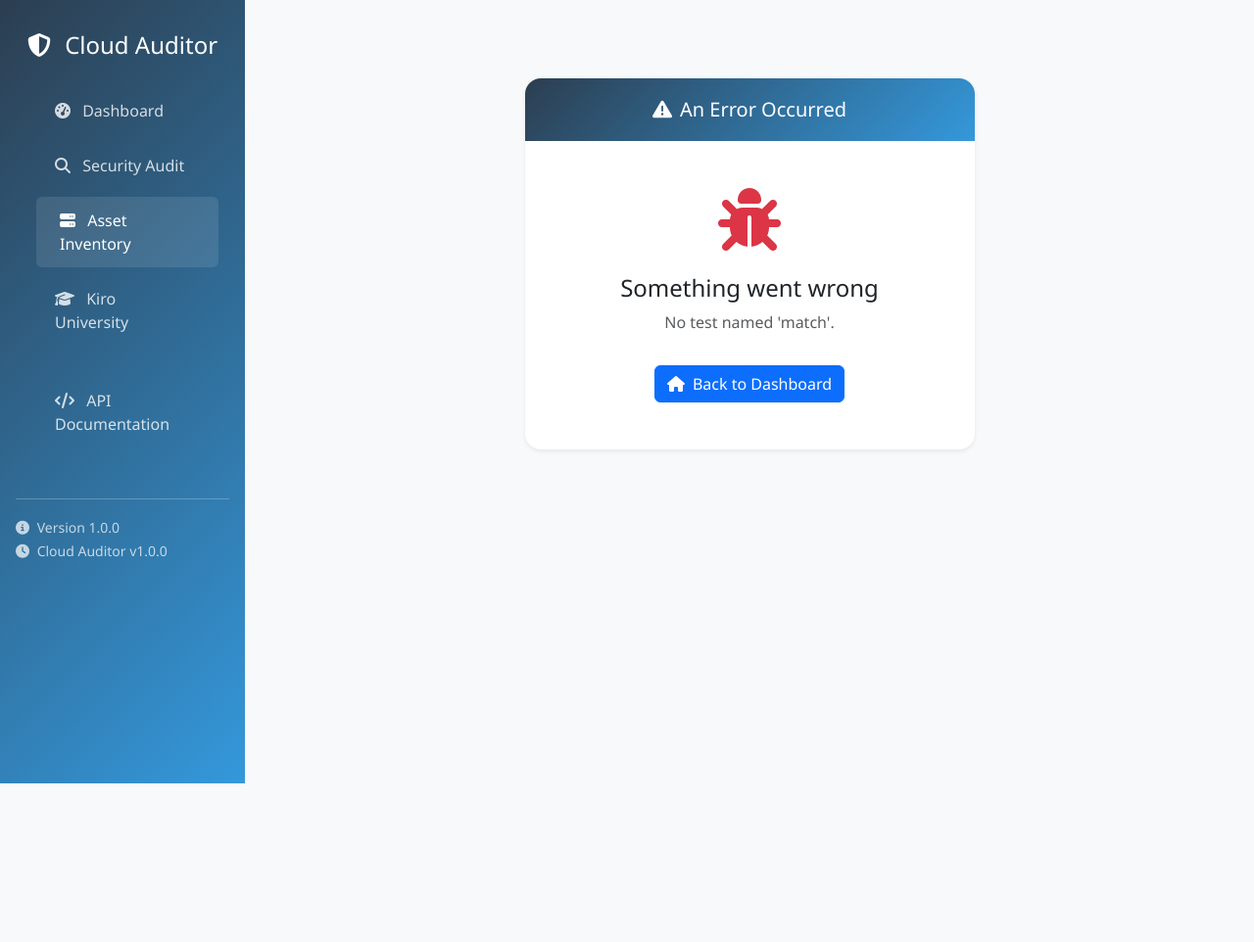
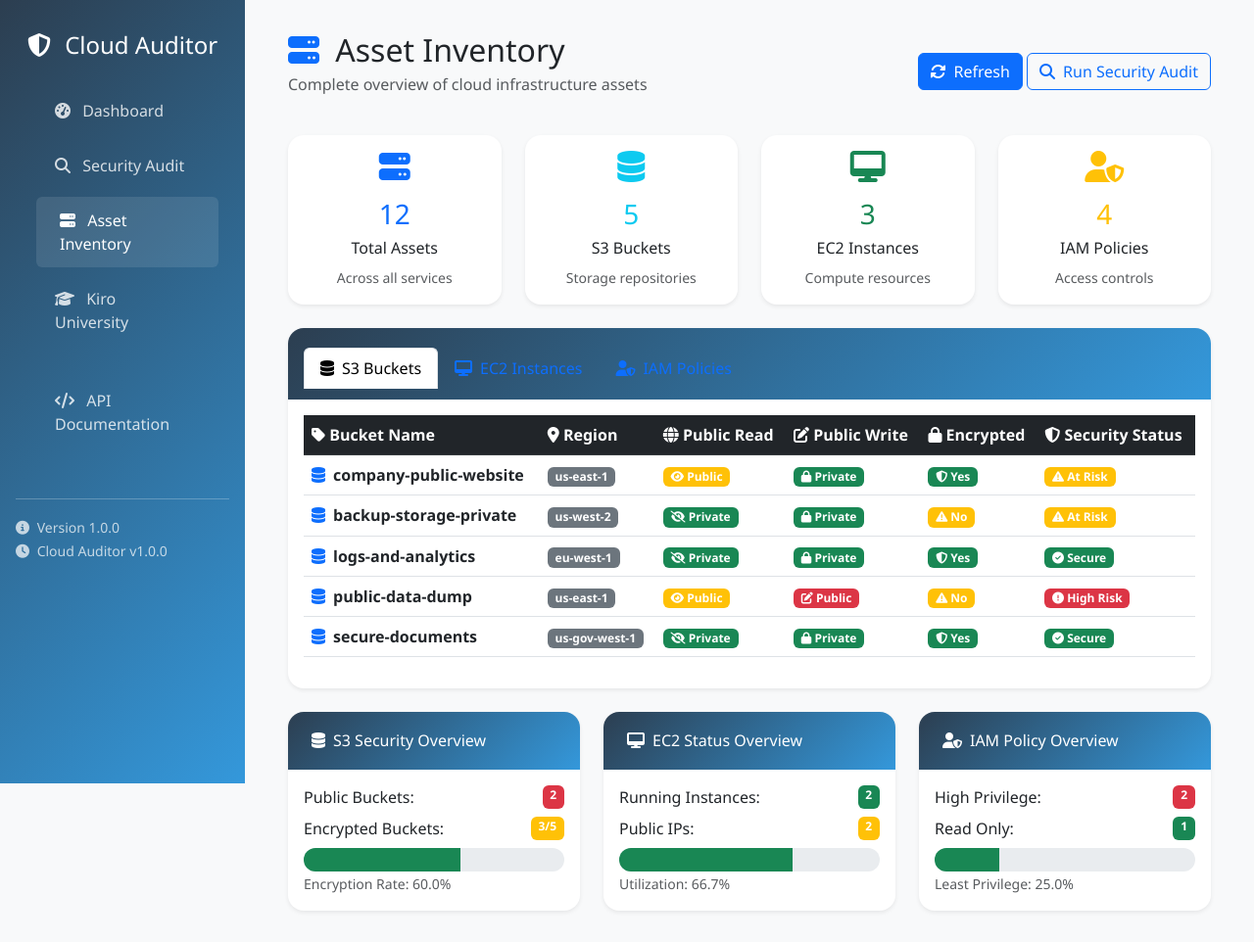
Before and after one commit to Raghav-x-07/kiro-university-project, a Flask app: page /assets in a window 1280 px wide. Shown: the whole page at 98% size. Before the commit the page ends 800 px from the top, so only its background shows below. Run offline with Flask 3, Linux system fonts and the light colour scheme.

Commit message:
fix: Remove unsupported Jinja2 match filter in assets template

```diff
--- a/templates/assets.html
+++ b/templates/assets.html
@@ -375,8 +375,8 @@
                     </h6>
                 </div>
                 <div class="card-body">
-                    {% set high_priv_policies = assets.iam | selectattr('policy_name', 'match', '.*Admin.*|.*PowerUser.*') | list | length %}
-                    {% set readonly_policies = assets.iam | selectattr('policy_name', 'match', '.*ReadOnly.*') | list | length %}
+                    {% set high_priv_policies = assets.iam | selectattr('policy_name', 'in', ['AdminAccess', 'PowerUserAccess']) | list | length %}
+                    {% set readonly_policies = assets.iam | selectattr('policy_name', 'equalto', 'S3ReadOnlyAccess') | list | length %}
 
                     <div class="d-flex justify-content-between mb-2">
                         <span>High Privilege:</span>
```
